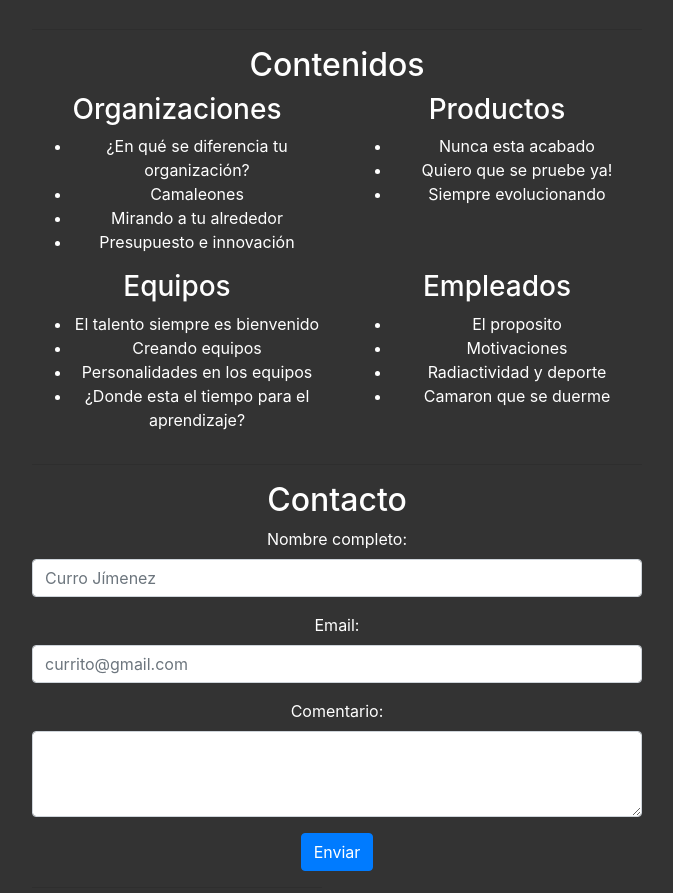
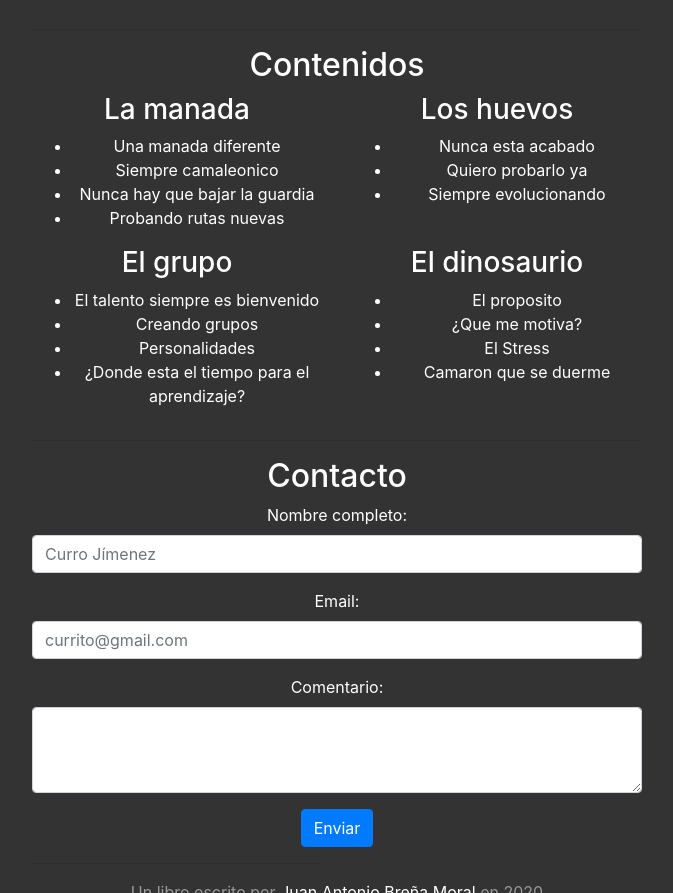
Before and after one commit to jabrena/misdinosaurios.info, a website: page docs/index.html in a window 1280 px wide. Shown: the part 1007-1900 px from the top of the page, without its empty margins (303-976 px from the left). Drawn offline with Linux system fonts and the light colour scheme.

Commit message:
Upgrading contents

```diff
--- a/docs/index.html
+++ b/docs/index.html
@@ -89,39 +89,39 @@
             </div>
             <div class="row">
                 <div class="col-md-6">
-                    <h3>Organizaciones</h3>
+                    <h3>La manada</h3>
                     <ul>
-                        <li>¿En qué se diferencia tu organización?</li>
-                        <li>Camaleones</li>
-                        <li>Mirando a tu alrededor</li>
-                        <li>Presupuesto e innovación</li>
+                        <li>Una manada diferente</li>
+                        <li>Siempre camaleonico</li>
+                        <li>Nunca hay que bajar la guardia</li>
+                        <li>Probando rutas nuevas</li>
                     </ul>
                 </div>
                 <div class="col-md-6">
-                    <h3>Productos</h3>
+                    <h3>Los huevos</h3>
                     <ul>
                         <li>Nunca esta acabado</li>
-                        <li>Quiero que se pruebe ya!</li>
+                        <li>Quiero probarlo ya</li>
                         <li>Siempre evolucionando</li>
                     </ul>
                 </div>
             </div>
             <div class="row">
                 <div class="col-md-6">
-                    <h3>Equipos</h3>
+                    <h3>El grupo</h3>
                     <ul>
                         <li>El talento siempre es bienvenido</li>
-                        <li>Creando equipos</li>
-                        <li>Personalidades en los equipos</li>
+                        <li>Creando grupos</li>
+                        <li>Personalidades</li>
                         <li>¿Donde esta el tiempo para el aprendizaje?</li>
                     </ul>
                 </div>
                 <div class="col-md-6">
-                    <h3>Empleados</h3>
+                    <h3>El dinosaurio</h3>
                     <ul>
                         <li>El proposito</li>
-                        <li>Motivaciones</li>
-                        <li>Radiactividad y deporte</li>
+                        <li>¿Que me motiva?</li>
+                        <li>El Stress</li>
                         <li>Camaron que se duerme</li>
                     </ul>
                 </div>
```
Also changed, not shown: src/html/index.html (+13 -13 lines).
